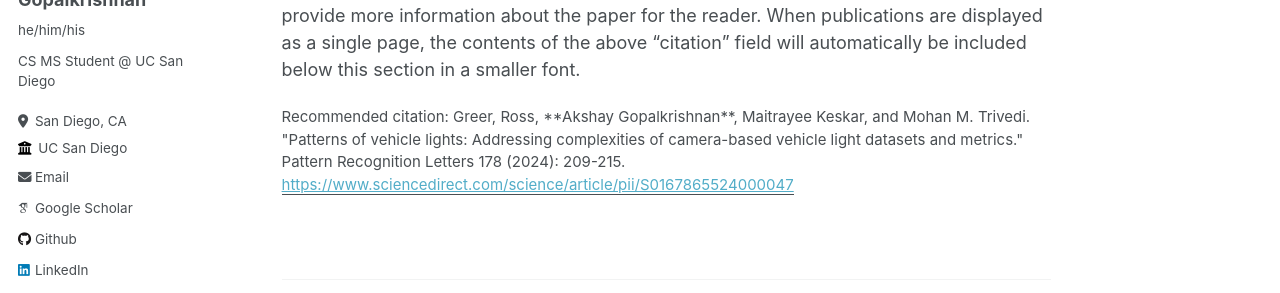
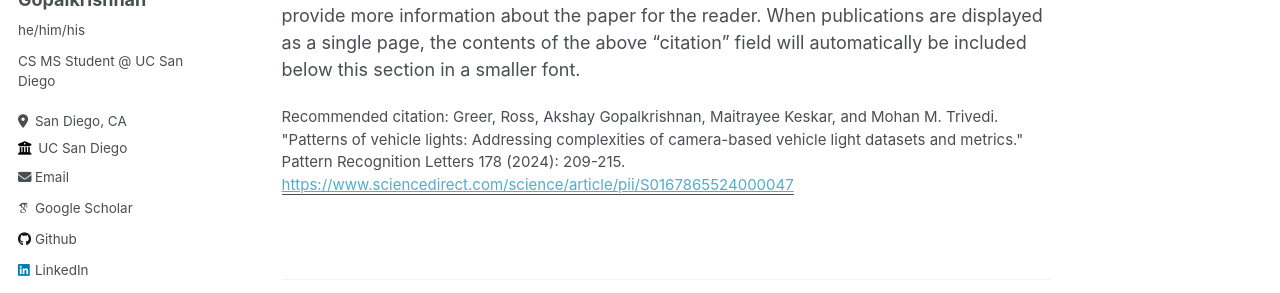
Before and after one commit to akshaygopalkr/akshaygopalkr.github.io, a Jekyll site: the page built from _publications/2009-10-01-paper-title-number-1.md, in a window 1280 px wide and 1022 px high. Shown: the part 263-556 px from the top of the window. Built offline with Jekyll 4.4.1, drawn with Linux system fonts in a browser that asks for light colours; some web fonts are replaced.

```diff
--- a/_publications/2009-10-01-paper-title-number-1.md
+++ b/_publications/2009-10-01-paper-title-number-1.md
@@ -6,7 +6,7 @@ excerpt: 'This paper explores the representation of vehicle lights in computer v
 date: 2024-02-01
 venue: 'Pattern Recognition Letters'
 paperurl: 'https://www.sciencedirect.com/science/article/pii/S0167865524000047'
-citation: 'Greer, Ross, **Akshay Gopalkrishnan**, Maitrayee Keskar, and Mohan M. Trivedi. "Patterns of vehicle lights: Addressing complexities of camera-based vehicle light datasets and metrics." Pattern Recognition Letters 178 (2024): 209-215.'
+citation: 'Greer, Ross, Akshay Gopalkrishnan, Maitrayee Keskar, and Mohan M. Trivedi. "Patterns of vehicle lights: Addressing complexities of camera-based vehicle light datasets and metrics." Pattern Recognition Letters 178 (2024): 209-215.'
 ---
 
 The contents above will be part of a list of publications, if the user clicks the link for the publication than the contents of section will be rendered as a full page, allowing you to provide more information about the paper for the reader. When publications are displayed as a single page, the contents of the above "citation" field will automatically be included below this section in a smaller font.
```
